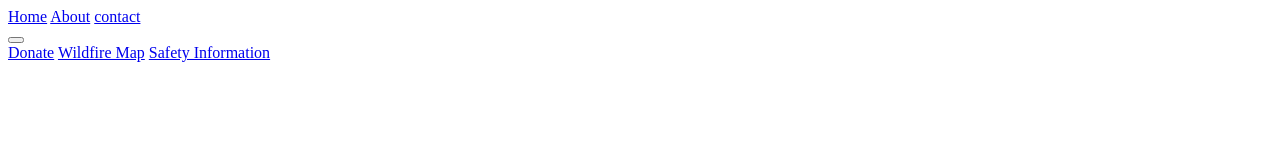
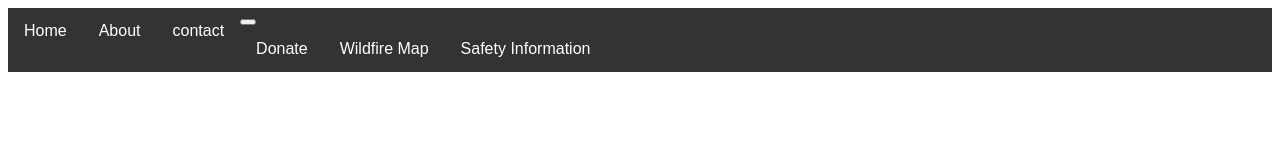
Before and after one commit to SalinasJason/SalinasJason.github.io, a plain HTML site: page index.html in a window 1280 px wide. Drawn offline with Linux system fonts and the light colour scheme.

Commit message:
added style to navigation

```diff
--- a/index.html
+++ b/index.html
@@ -4,6 +4,7 @@
     <meta charset="UTF-8">
     <meta name="viewport" content="width=device-width, initial-scale=1.0">
     <title>Document</title>
+    <link rel="stylesheet" href="main.css">
 </head>
 <body>
     <header>
--- a/main.css
+++ b/main.css
@@ -0,0 +1,16 @@
+/* Navbar */
+.navbar {
+    overflow: hidden;
+    background-color: #333;
+    font-family: Arial;
+}
+
+/* Links inside the navbar */
+.navbar a {
+    float: left;
+    font-size: 16px;
+    color: white;
+    text-align: center;
+    padding: 14px 16px;
+    text-decoration: none;
+}
```
